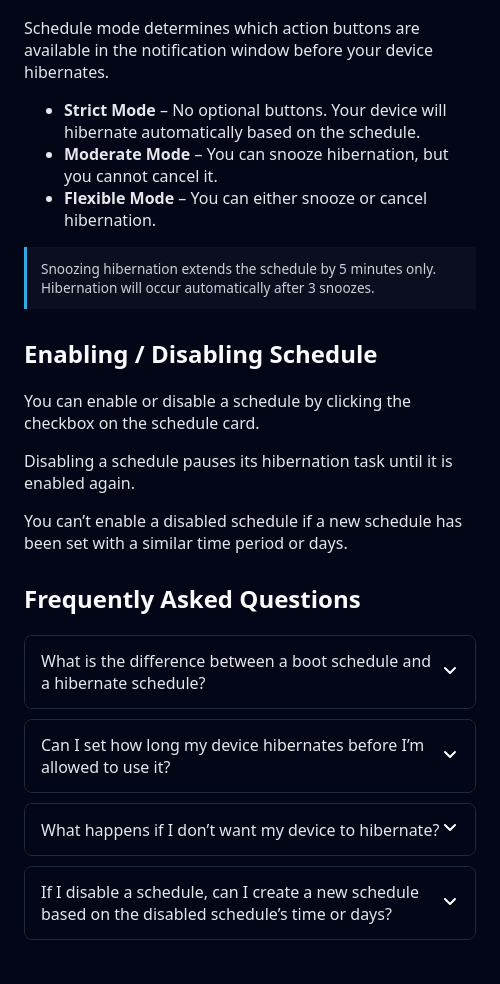
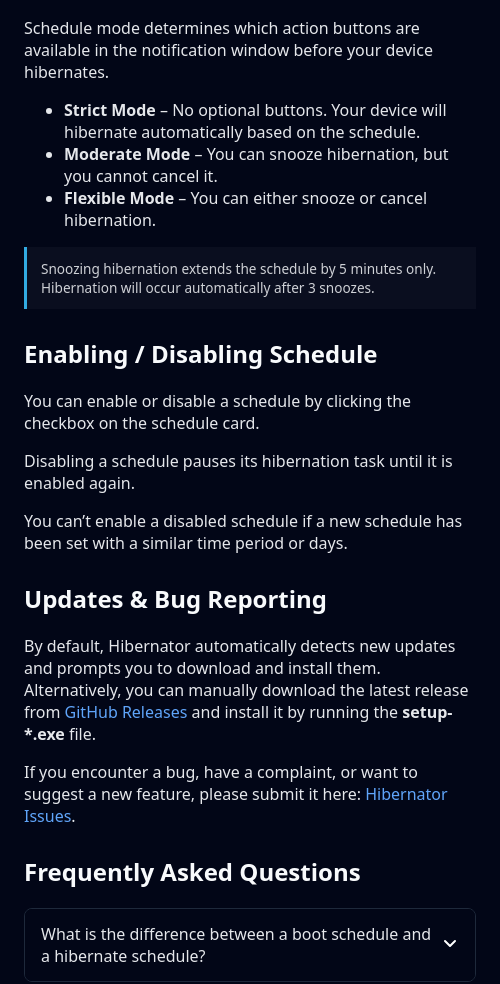
Before and after one commit to marvelmiles/hibernator, an Electron app: page renderer/help.html in a window 500 px wide. Shown: the part 124-1108 px from the top of the page. Drawn offline with Linux system fonts and the light colour scheme.

Commit message:
updated help window UI

```diff
--- a/renderer/help.html
+++ b/renderer/help.html
@@ -49,6 +49,35 @@
       <p>
         You can’t enable a disabled schedule if a new schedule has been set with
         a similar time period or days.
+      </p>
+    </section>
+
+    <section>
+      <h2>Updates & Bug Reporting</h2>
+      <p>
+        By default, Hibernator automatically detects new updates and prompts you
+        to download and install them. Alternatively, you can manually download
+        the latest release from
+        <a
+          href="https://github.com/marvelmiles/hibernator/releases"
+          target="_blank"
+          rel="noreferrer"
+        >
+          GitHub Releases
+        </a>
+        and install it by running the <b>setup-*.exe</b> file.
+      </p>
+
+      <p>
+        If you encounter a bug, have a complaint, or want to suggest a new
+        feature, please submit it here:
+        <a
+          href="https://github.com/marvelmiles/hibernator/issues"
+          target="_blank"
+          rel="noreferrer"
+        >
+          Hibernator Issues</a
+        >.
       </p>
     </section>
 
--- a/renderer/styles/style.css
+++ b/renderer/styles/style.css
@@ -11,6 +11,15 @@ h1,
 h2 {
   margin-top: 0;
   color: #f8fafc;
+}
+
+a {
+  color: #60a5fa;
+  text-decoration: none;
+}
+
+a:hover {
+  text-decoration: underline;
 }
 
 input[type="number"],
```
Also changed, not shown: renderer/styles/about.css (+0 -9 lines), windows/mainWindow.js (+1 -6 lines).
